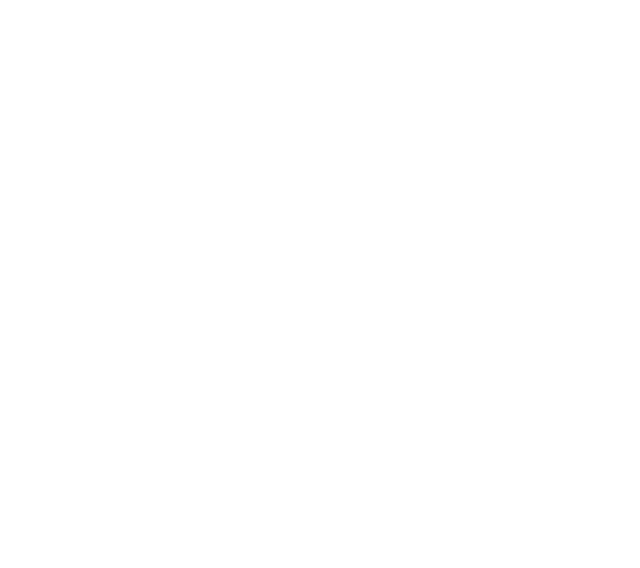
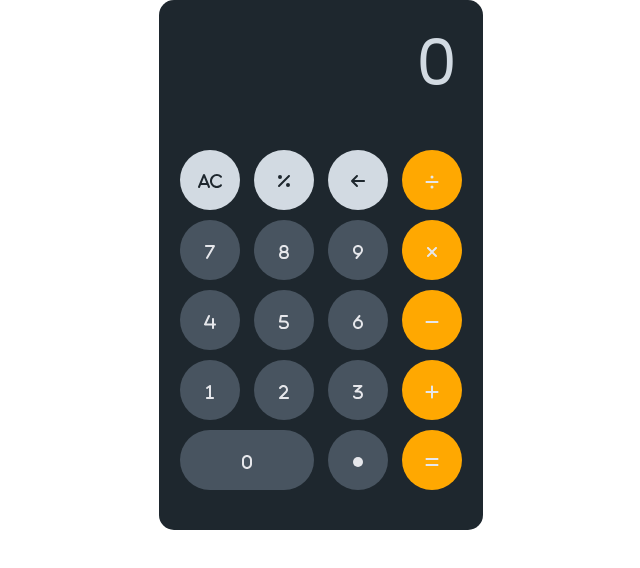
Before and after one commit to shubhamborade23/calculator, a plain HTML site: page index.html in a window 1280 px wide. Shown: the whole page, without its empty margins (319-959 px from the left). Drawn offline with nearby package versions, Linux system fonts and the light colour scheme.

Commit message:
Calculator: Implemented UI and added font awesome library to use fa icons.

```diff
--- a/asset/css/main.css
+++ b/asset/css/main.css
@@ -2,4 +2,79 @@
 
 body {
     font-family: 'Poppins', sans-serif;
+    margin: 0;
+    padding: 0;
+    box-sizing: border-box;
 }
+
+#calculator-buttons {
+    text-align: center;
+}
+
+.calculator {
+    width: 29%;
+    margin: 0 auto;
+    background-color: #1e272e;
+    padding: 0 0 35px 0;
+    border-radius: 15px;
+}
+
+.result-display {
+    height: 115px;
+    margin: 15px;
+    width: 91%;
+    display: flex;
+    justify-content: end;
+    flex-wrap: wrap;
+    overflow: hidden;
+}
+
+.result-display .result-num {
+    font-size: 5vw;
+    color: #d2dae2;
+    display: inline-block;
+    word-wrap: break-word;
+    overflow: auto;
+}
+
+#calculator-buttons span.btn {
+    border-radius: 100%;
+    width: 60px;
+    height: 60px;
+    text-align: center;
+    display: inline-block;
+    margin: 5px;
+    padding-top: 20px;
+}
+
+#calculator-buttons span.btn.zero-btn {
+    width: 134px;
+    border-radius: 54px;
+}
+
+.divide-btn, .divide-btn:hover,
+.multiply-btn, .multiply-btn:hover,
+.minus-btn, .minus-btn:hover,
+.plus-btn, .plus-btn:hover,
+.equal-btn, .equal-btn:hover {
+    background: #ffa801;
+}
+
+.first-btn-row .cancel-btn,
+.first-btn-row .percentage-btn,
+.first-btn-row .ac-btn {
+    background-color: #d2dae2;
+    color: #1e272e;
+    border: none;
+}
+
+.first-btn-row .cancel-btn:active,
+.first-btn-row .percentage-btn:active,
+.first-btn-row .ac-btn:active {
+    color: #d2dae2;
+    border: none;
+}
+
+.btn.num {
+    background: #485460;
+}
--- a/index.html
+++ b/index.html
@@ -7,11 +7,51 @@
     <title>Calculator</title>
     <link rel="shortcut icon" href="favicon.ico" type="image/x-icon">
     <link rel="stylesheet" href="https://cdnjs.cloudflare.com/ajax/libs/bootstrap/5.2.3/css/bootstrap.min.css" integrity="sha512-SbiR/eusphKoMVVXysTKG/7VseWii+Y3FdHrt0EpKgpToZeemhqHeZeLWLhJutz/2ut2Vw1uQEj2MbRF+TVBUA==" crossorigin="anonymous" referrerpolicy="no-referrer" />
+    <link rel="stylesheet" href="https://cdnjs.cloudflare.com/ajax/libs/font-awesome/6.3.0/css/all.min.css" integrity="sha512-SzlrxWUlpfuzQ+pcUCosxcglQRNAq/DZjVsC0lE40xsADsfeQoEypE+enwcOiGjk/bSuGGKHEyjSoQ1zVisanQ==" crossorigin="anonymous" referrerpolicy="no-referrer" />
     <link rel="stylesheet" href="/asset/css/main.css">
 </head>
 <body>
+    <div id="main" class="container">
+        <div class="calculator row">
+            <div id="result-display" class="result-display"><span class="result-num">0</span></div>
+            <div id="calculator-buttons">
+                <div class="first-btn-row">
+                    <span class="ac-btn btn btn-outline-none"><i class="fa-solid fa-a"></i><i class="fa-solid fa-c"></i></span>
+                    <span class="percentage-btn btn btn-outline-none"><i class="fa-solid fa-percent"></i></span>
+                    <span class="cancel-btn btn btn-outline-none"><i class="fa-solid fa-arrow-left"></i></span>
+                    <span class="divide-btn btn btn-outline-none"><i class="fa-solid fa-divide" style="color: #e6e7eb;"></i></span>
+                </div>
+                <div class="second-btn-row">
+                    <span class="seven-btn btn btn-outline-none num"><i class="fa-solid fa-7" style="color: #e6e7eb;"></i></span>
+                    <span class="eight-btn btn btn-outline-none num"><i class="fa-solid fa-8" style="color: #e6e7eb;"></i></span>
+                    <span class="nine-btn btn btn-outline-none num"><i class="fa-solid fa-9" style="color: #e6e7eb;"></i></span>
+                    <span class="multiply-btn btn btn-outline-none"><i class="fa-solid fa-xmark" style="color: #e6e7eb;"></i></span>
+                </div>
+                <div class="third-btn-row">
+                    <span class="four-btn btn btn-outline-none num"><i class="fa-solid fa-4" style="color: #e6e7eb;"></i></span>
+                    <span class="five-btn btn btn-outline-none num"><i class="fa-solid fa-5" style="color: #e6e7eb;"></i></span>
+                    <span class="six-btn btn btn-outline-none num"><i class="fa-solid fa-6" style="color: #e6e7eb;"></i></span>
+                    <span class="minus-btn btn btn-outline-none"><i class="fa-solid fa-minus" style="color: #e6e7eb;"></i></span>
+                </div>
+                <div class="fourth-btn-row">
+                    <span class="one-btn btn btn-outline-none num"><i class="fa-solid fa-1" style="color: #e6e7eb;"></i></span>
+                    <span class="two-btn btn btn-outline-none num"><i class="fa-solid fa-2" style="color: #e6e7eb;"></i></span>
+                    <span class="three-btn btn btn-outline-none num"><i class="fa-solid fa-3" style="color: #e6e7eb;"></i></span>
+                    <span class="plus-btn btn btn-outline-none"><i class="fa-solid fa-plus" style="color: #e6e7eb;"></i></span>
+                </div>
+                <div class="fifth-btn-row">
+                    <span class="zero-btn btn btn-outline-none num"><i class="fa-solid fa-0" style="color: #e6e7eb;"></i></span>
+                    <span class="dot-btn btn btn-outline-none num"><i class="fa-solid fa-circle fa-2xs" style="color: #e6e7eb;"></i></span>
+                    <span class="equal-btn btn btn-outline-none"><i class="fa-solid fa-equals" style="color: #e6e7eb;"></i></span>
+                </div>
+            </div>
+        </div>
+    </div>
+
+
     <script src="https://cdnjs.cloudflare.com/ajax/libs/jquery/3.6.4/jquery.min.js" integrity="sha512-pumBsjNRGGqkPzKHndZMaAG+bir374sORyzM3uulLV14lN5LyykqNk8eEeUlUkB3U0M4FApyaHraT65ihJhDpQ==" crossorigin="anonymous" referrerpolicy="no-referrer"></script>
     <script src="https://cdnjs.cloudflare.com/ajax/libs/bootstrap/5.2.3/js/bootstrap.min.js" integrity="sha512-1/RvZTcCDEUjY/CypiMz+iqqtaoQfAITmNSJY17Myp4Ms5mdxPS5UV7iOfdZoxcGhzFbOm6sntTKJppjvuhg4g==" crossorigin="anonymous" referrerpolicy="no-referrer"></script>
+    <script src="https://cdnjs.cloudflare.com/ajax/libs/font-awesome/6.3.0/js/all.min.js" integrity="sha512-2bMhOkE/ACz21dJT8zBOMgMecNxx0d37NND803ExktKiKdSzdwn+L7i9fdccw/3V06gM/DBWKbYmQvKMdAA9Nw==" crossorigin="anonymous" referrerpolicy="no-referrer"></script>
     <script src="/asset/script/main.js"></script>
 </body>
 </html>
```
Also changed, not shown: asset/img/sample_calculator.png (added).
